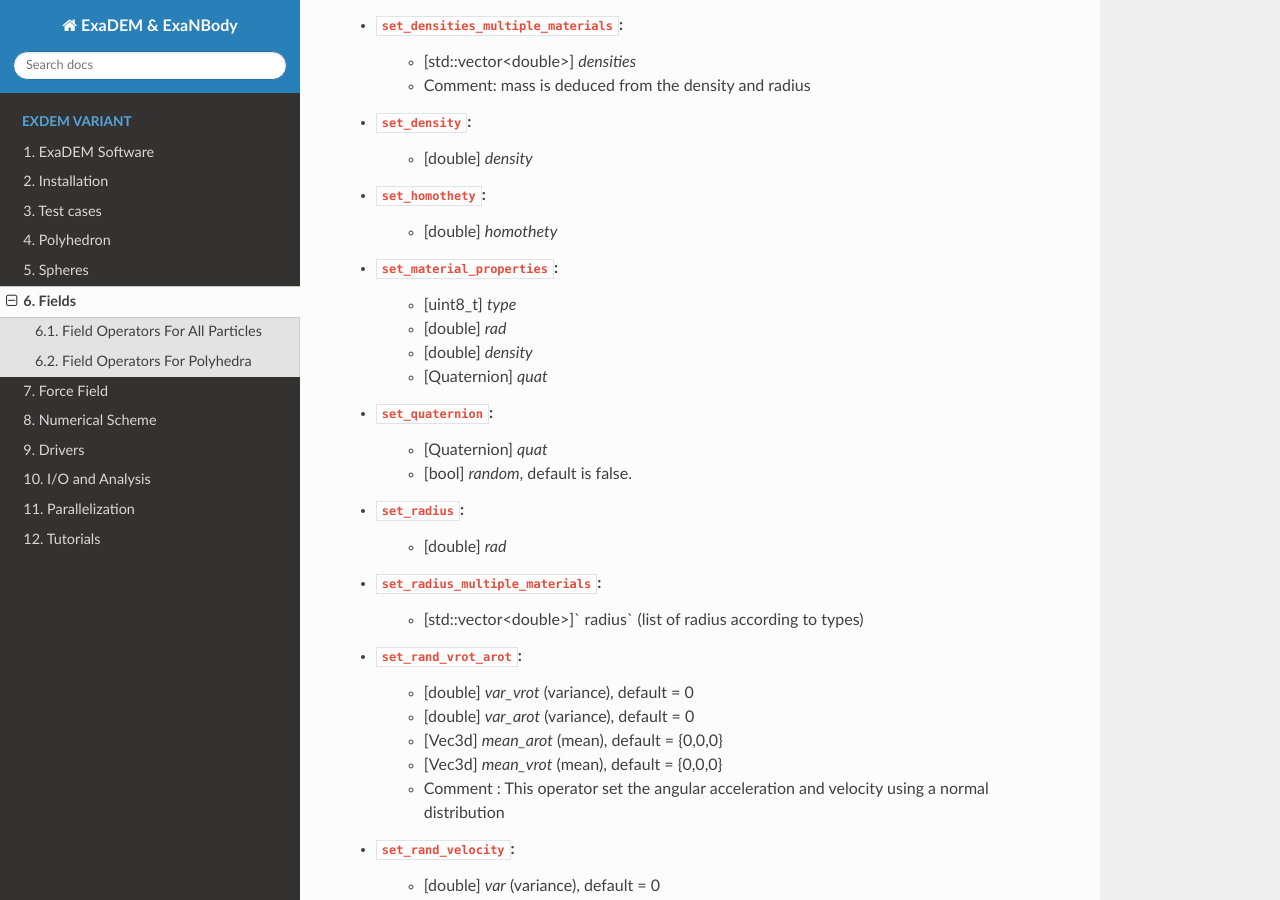
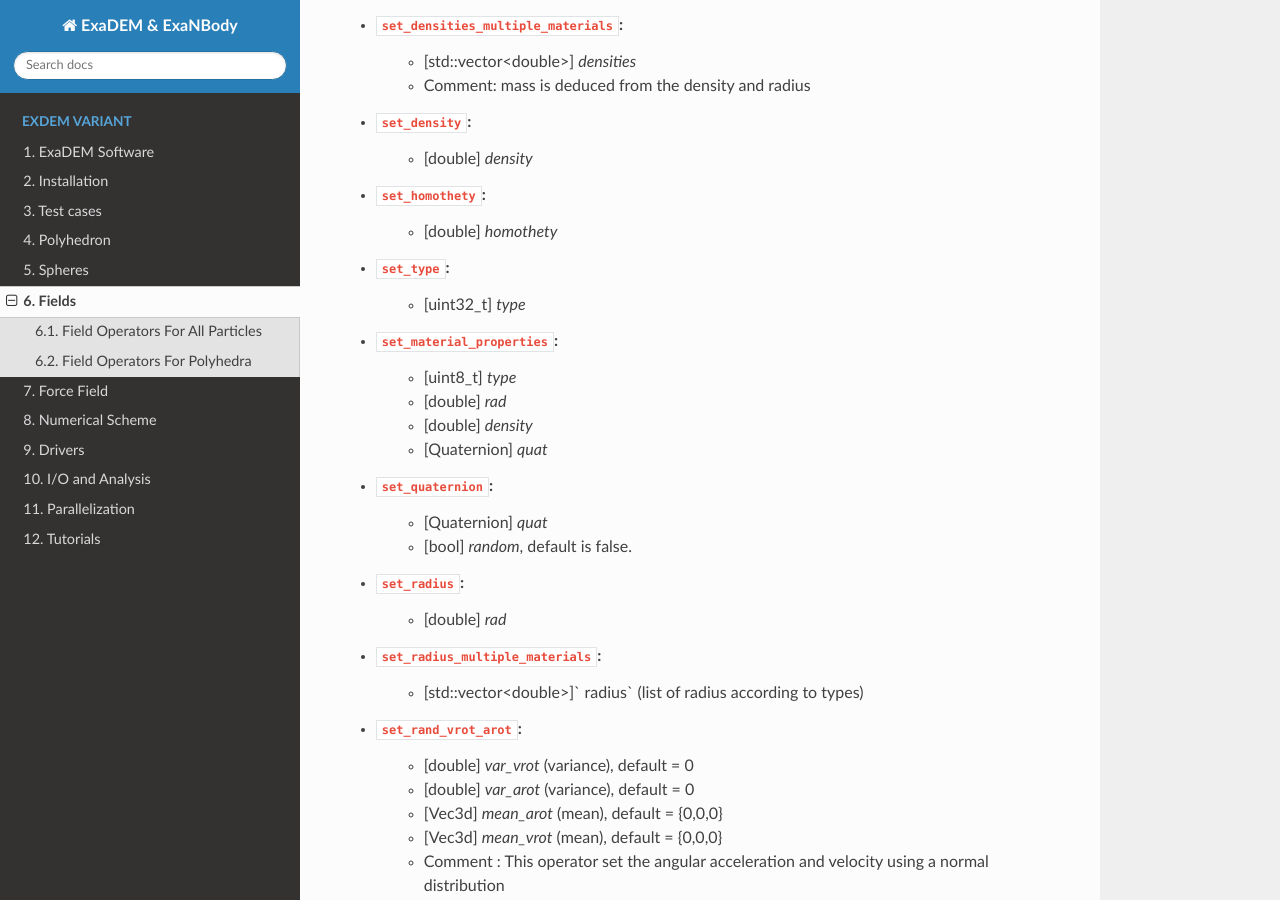
Before and after one commit to Collab4exaNBody/doc_exaDEM, a Sphinx documentation site: the page built from docs/source/project_exaDEM/Fields.rst, in a window 1280 px wide and 900 px high, scrolled down 374 px. Built offline with Sphinx 7.4.7 and the Read the Docs theme 2.0.0, drawn with Linux system fonts in a browser that asks for light colours.

Commit message:
add set_type

```diff
--- a/docs/source/project_exaDEM/Fields.rst
+++ b/docs/source/project_exaDEM/Fields.rst
@@ -17,6 +17,8 @@ This repertory plugin only provides operators for modifying fields, especially a
    * [double] `density`
 * ``set_homothety``:
    * [double] `homothety`
+* ``set_type``:
+   * [uint32_t] `type`
 * ``set_material_properties``:
    * [uint8_t] `type`
    * [double] `rad`
```
